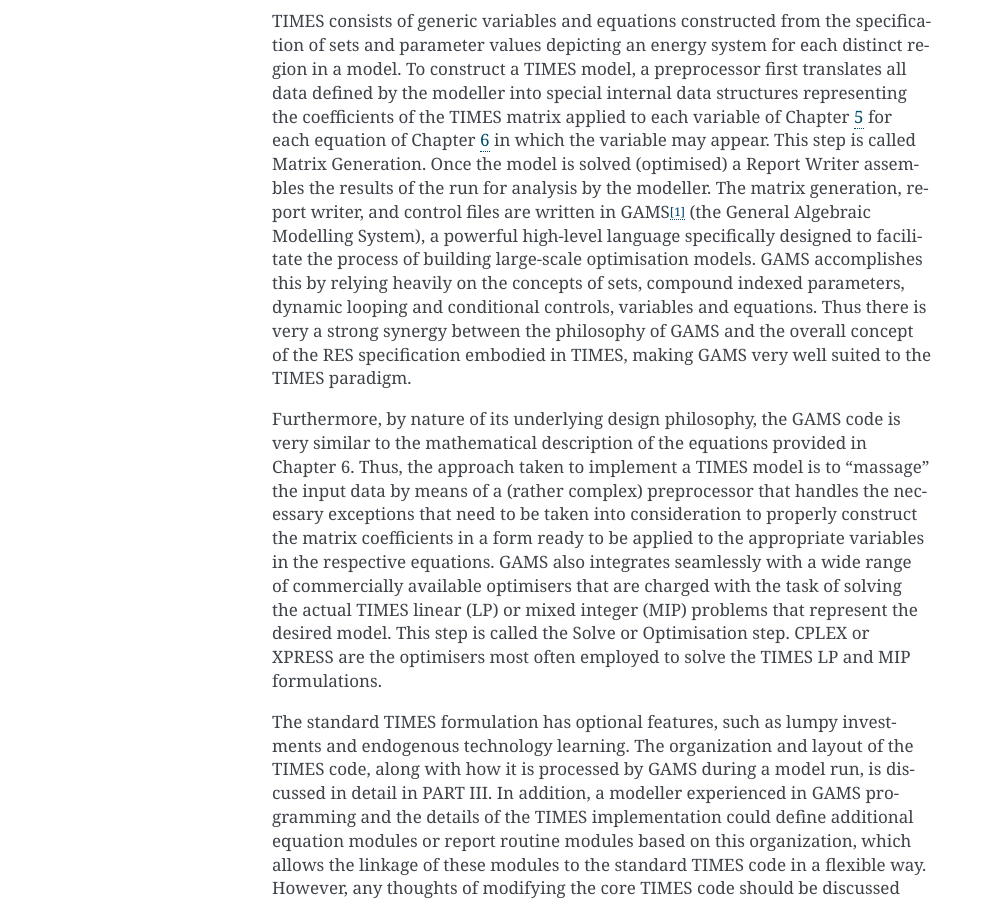
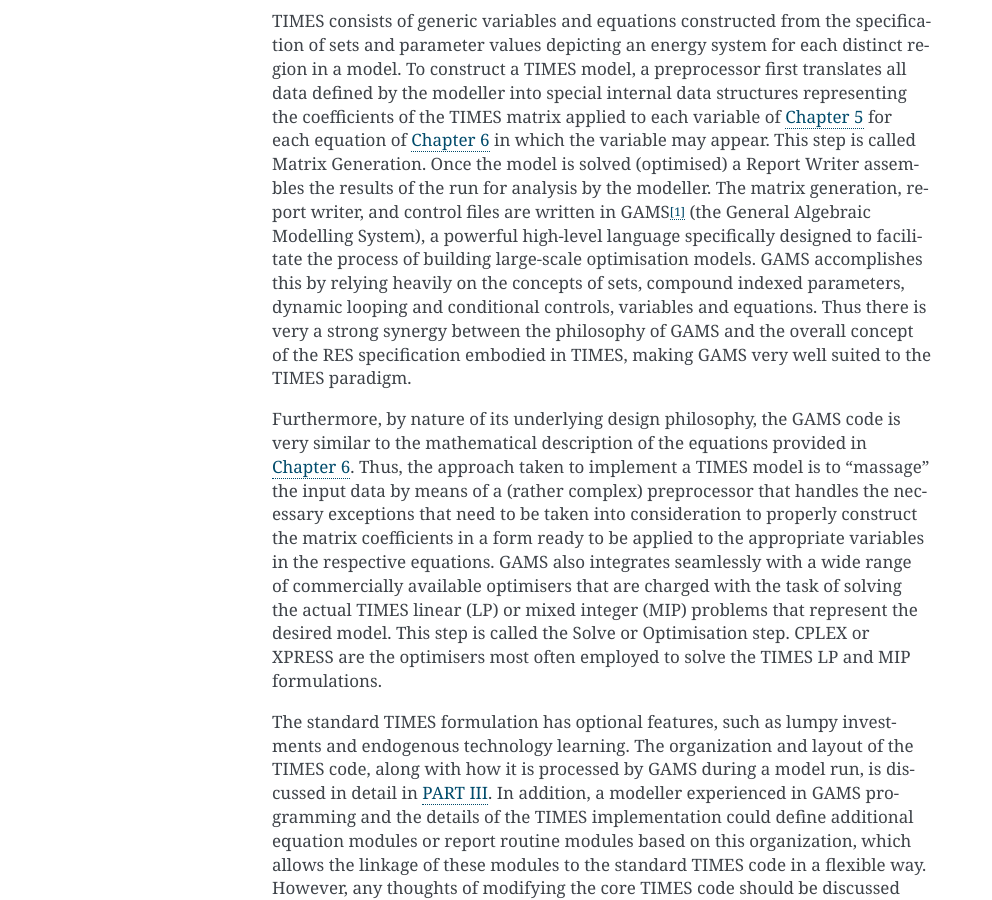
Before and after one commit to experimentarium/times, a Sphinx documentation site: the page built from docs/part-2/01-introduction.md, in a window 1280 px wide. Shown: the part 766-1666 px from the top of the page, without its empty margins (148-1140 px from the left). Built offline with Sphinx 7.4.7, drawn with Linux system fonts in a browser that asks for light colours; some of the changed lines change nothing that is shown; some of the changed text lies outside the part shown.

Commit message:
...and beautify

```diff
--- a/docs/part-2/01-introduction.md
+++ b/docs/part-2/01-introduction.md
@@ -13,11 +13,11 @@
 
 ## GAMS modelling language and TIMES implementation
 
-TIMES consists of generic variables and equations constructed from the specification of sets and parameter values depicting an energy system for each distinct region in a model. To construct a TIMES model, a preprocessor first translates all data defined by the modeller into special internal data structures representing the coefficients of the TIMES matrix applied to each variable of Chapter {numref}`%s <variables>` for each equation of Chapter {numref}`%s <equations>` in which the variable may appear. This step is called Matrix Generation. Once the model is solved (optimised) a Report Writer assembles the results of the run for analysis by the modeller. The matrix generation, report writer, and control files are written in GAMS[^1] (the General Algebraic Modelling System), a powerful high-level language specifically designed to facilitate the process of building large-scale optimisation models. GAMS accomplishes this by relying heavily on the concepts of sets, compound indexed parameters, dynamic looping and conditional controls, variables and equations. Thus there is very a strong synergy between the philosophy of GAMS and the overall concept of the RES specification embodied in TIMES, making GAMS very well suited to the TIMES paradigm.
+TIMES consists of generic variables and equations constructed from the specification of sets and parameter values depicting an energy system for each distinct region in a model. To construct a TIMES model, a preprocessor first translates all data defined by the modeller into special internal data structures representing the coefficients of the TIMES matrix applied to each variable of {numref}`Chapter %s <variables>` for each equation of {numref}`Chapter %s <equations>` in which the variable may appear. This step is called Matrix Generation. Once the model is solved (optimised) a Report Writer assembles the results of the run for analysis by the modeller. The matrix generation, report writer, and control files are written in GAMS[^1] (the General Algebraic Modelling System), a powerful high-level language specifically designed to facilitate the process of building large-scale optimisation models. GAMS accomplishes this by relying heavily on the concepts of sets, compound indexed parameters, dynamic looping and conditional controls, variables and equations. Thus there is very a strong synergy between the philosophy of GAMS and the overall concept of the RES specification embodied in TIMES, making GAMS very well suited to the TIMES paradigm.
 
-Furthermore, by nature of its underlying design philosophy, the GAMS code is very similar to the mathematical description of the equations provided in Chapter 6. Thus, the approach taken to implement a TIMES model is to "massage" the input data by means of a (rather complex) preprocessor that handles the necessary exceptions that need to be taken into consideration to properly construct the matrix coefficients in a form ready to be applied to the appropriate variables in the respective equations. GAMS also integrates seamlessly with a wide range of commercially available optimisers that are charged with the task of solving the actual TIMES linear (LP) or mixed integer (MIP) problems that represent the desired model. This step is called the Solve or Optimisation step. CPLEX or XPRESS are the optimisers most often employed to solve the TIMES LP and MIP formulations.
+Furthermore, by nature of its underlying design philosophy, the GAMS code is very similar to the mathematical description of the equations provided in {numref}`Chapter %s <equations>`. Thus, the approach taken to implement a TIMES model is to "massage" the input data by means of a (rather complex) preprocessor that handles the necessary exceptions that need to be taken into consideration to properly construct the matrix coefficients in a form ready to be applied to the appropriate variables in the respective equations. GAMS also integrates seamlessly with a wide range of commercially available optimisers that are charged with the task of solving the actual TIMES linear (LP) or mixed integer (MIP) problems that represent the desired model. This step is called the Solve or Optimisation step. CPLEX or XPRESS are the optimisers most often employed to solve the TIMES LP and MIP formulations.
 
-The standard TIMES formulation has optional features, such as lumpy investments and endogenous technology learning. The organization and layout of the TIMES code, along with how it is processed by GAMS during a model run, is discussed in detail in PART III. In addition, a modeller experienced in GAMS programming and the details of the TIMES implementation could define additional equation modules or report routine modules based on this organization, which allows the linkage of these modules to the standard TIMES code in a flexible way. However, any thoughts of modifying the core TIMES code should be discussed and coordinated with ETSAP.
+The standard TIMES formulation has optional features, such as lumpy investments and endogenous technology learning. The organization and layout of the TIMES code, along with how it is processed by GAMS during a model run, is discussed in detail in [PART III](project:/part-3/index.md). In addition, a modeller experienced in GAMS programming and the details of the TIMES implementation could define additional equation modules or report routine modules based on this organization, which allows the linkage of these modules to the standard TIMES code in a flexible way. However, any thoughts of modifying the core TIMES code should be discussed and coordinated with ETSAP.
 
 To build, run, and analyse a TIMES model, several software tools have been developed in the past or are currently under development, so that the modeller does not need to provide the input information needed to build a TIMES model directly in GAMS. These tools are the model interfaces VEDA-FE and ANSWER-TIMES, as well as the reporting and analysing tool VEDA-BE.
 
```
